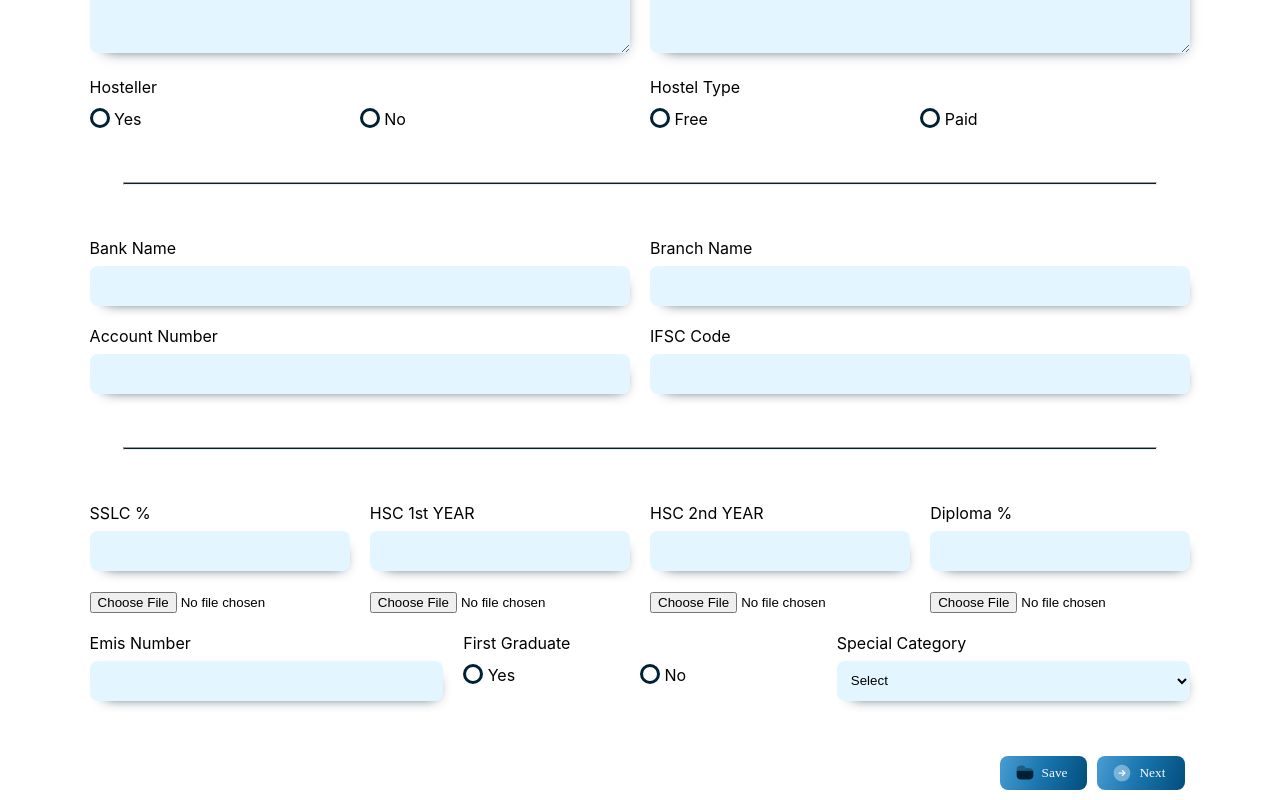
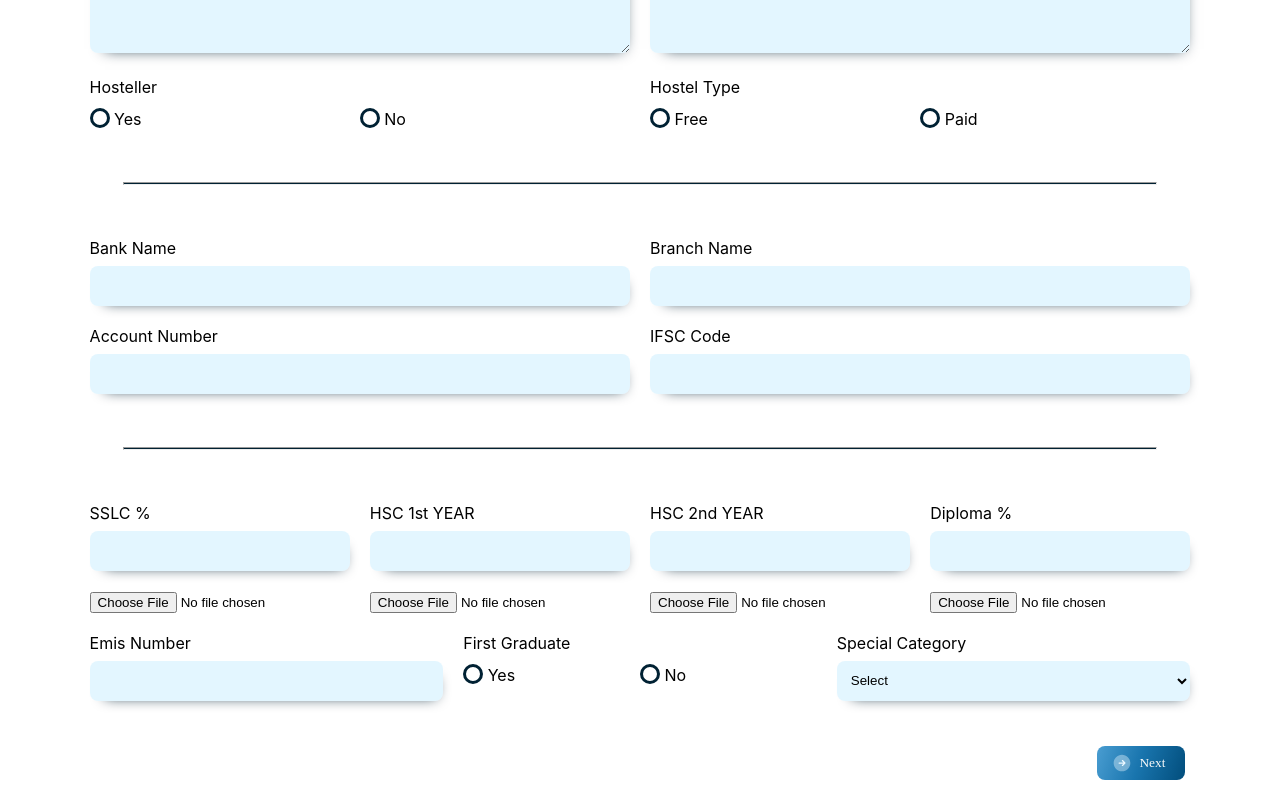
Before and after one commit to JawaharRL/erp-frontend, a React (Create React App) app in the folder frontend/: page /personal-form in a window 1280 px wide. Shown: the part 1319-2119 px from the top of the page. Built offline with nearby package versions, Linux system fonts and the light colour scheme.

Commit message:
only  next button in personal form

```diff
--- a/frontend/src/Pages/Personalform/Personalform.css
+++ b/frontend/src/Pages/Personalform/Personalform.css
@@ -114,9 +114,10 @@ textarea::placeholder{
 
 .personal-form-buttons{
     grid-column: span 12;
-    margin-top: 25px;
+    margin-top: 15px;
     display: flex;
     justify-content: flex-end;
+    margin-bottom: 20px;
 }
 
 .first_name,.last_name,.date_Of_Birth,.fathers_Name,.fathers_Occupation,.fathetrs_Mobile_Number,.Mothers_Mobile_Number,.mothers_Occupation,.mothers_Name,.guardians_occupation,.guardians_name,.guardians_mobile_number,.income,.marital_status,.parents_status,.emis_Number,.first_graduate,.special_category{
--- a/frontend/src/Pages/Personalform/Personalform.jsx
+++ b/frontend/src/Pages/Personalform/Personalform.jsx
@@ -365,8 +365,8 @@ function Personalform() {
             </div>
 
           <div className='personal-form-buttons'>
-              <Allbuttons type="submit" value="Save" image={save} />
-              <Allbuttons target={goToAcademicform} value="Next" image={Nextwhite} />
+              <Allbuttons type="submit" value="Next" image={Nextwhite} />
+              {/* <Allbuttons target={goToAcademicform} value="Next" image={Nextwhite} /> */}
           </div>
 
         </div>
```
